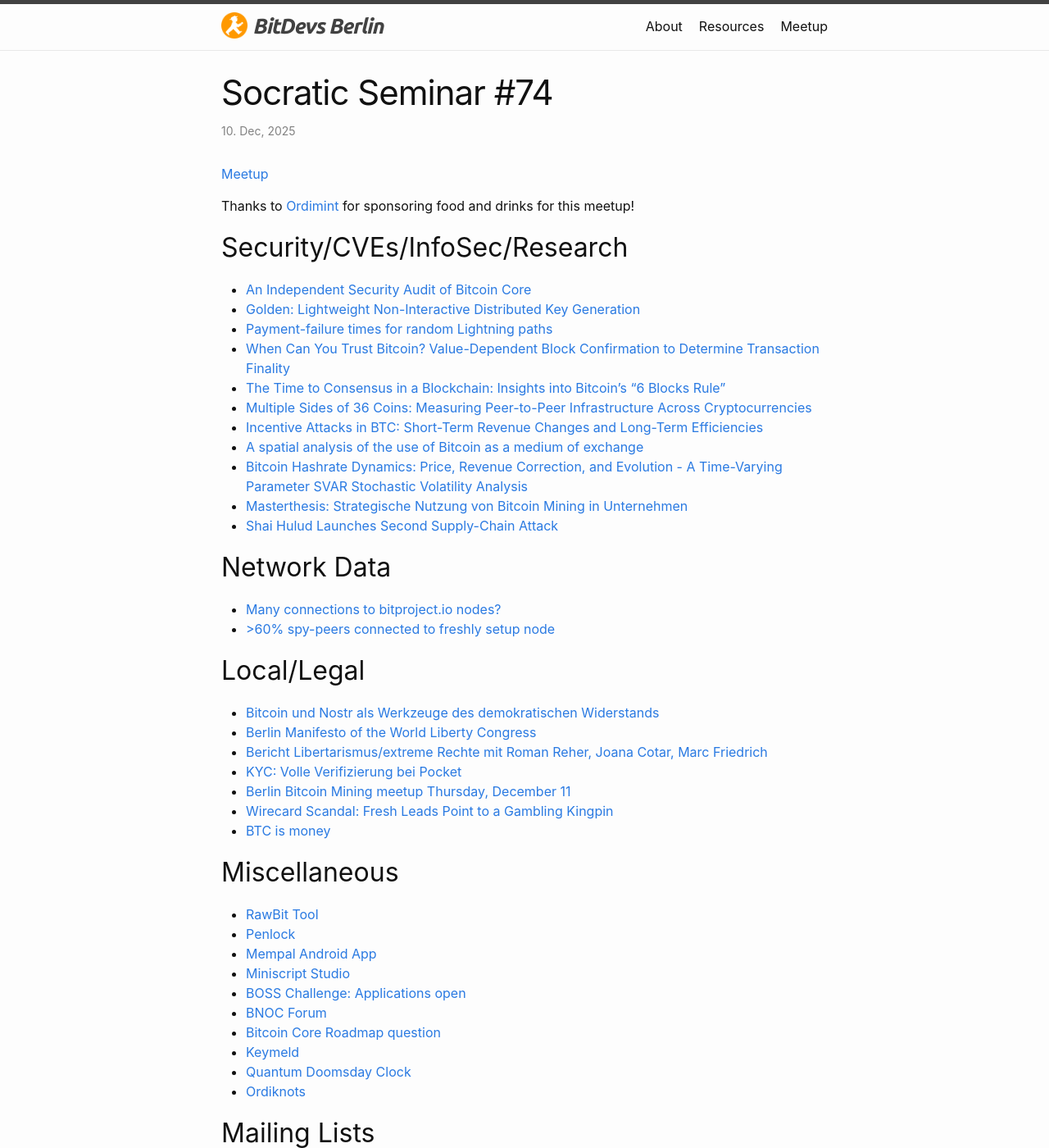
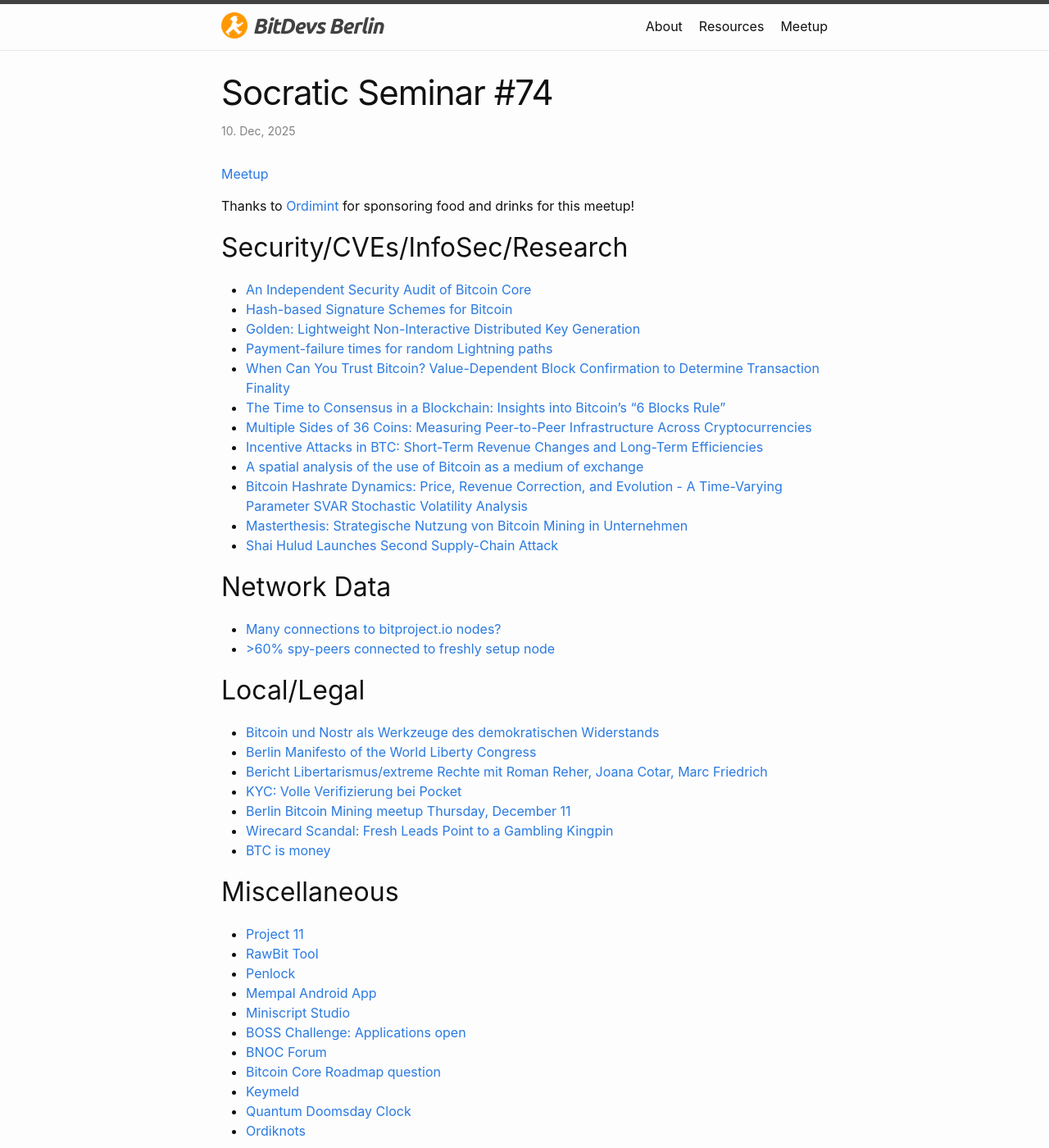
Before and after one commit to fjahr/bitdevsberlin, a Jekyll site: the page built from _posts/2025-12-10-socratic-seminar-74.md, in a window 1280 px wide and 1400 px high. Shown: the whole window at 82% size. Built offline with Jekyll 4.4.1, drawn with Linux system fonts in a browser that asks for light colours.

Commit message:
Add quantum links for 74

```diff
--- a/_posts/2025-12-10-socratic-seminar-74.md
+++ b/_posts/2025-12-10-socratic-seminar-74.md
@@ -11,6 +11,7 @@ Thanks to [Ordimint](https://ordimint.com) for sponsoring food and drinks for th
 ## Security/CVEs/InfoSec/Research
 
 - [An Independent Security Audit of Bitcoin Core](https://brink.dev/blog/2025/11/19/bitcoin-core-security-audit/)
+- [Hash-based Signature Schemes for Bitcoin](https://eprint.iacr.org/2025/2203.pdf)
 - [Golden: Lightweight Non-Interactive Distributed Key Generation](https://eprint.iacr.org/2025/1924)
 - [Payment-failure times for random Lightning paths](https://arxiv.org/abs/2511.16376)
 - [When Can You Trust Bitcoin? Value-Dependent Block Confirmation to Determine Transaction Finality](https://arxiv.org/abs/2511.15421)
@@ -39,6 +40,7 @@ Thanks to [Ordimint](https://ordimint.com) for sponsoring food and drinks for th
 
 ## Miscellaneous
 
+- [Project 11](https://www.projecteleven.com/)
 - [RawBit Tool](https://rawbit.io/)
 - [Penlock](https://v1.penlock.io/en/)
 - [Mempal Android App](https://github.com/aeonBTC/Mempal)
```
